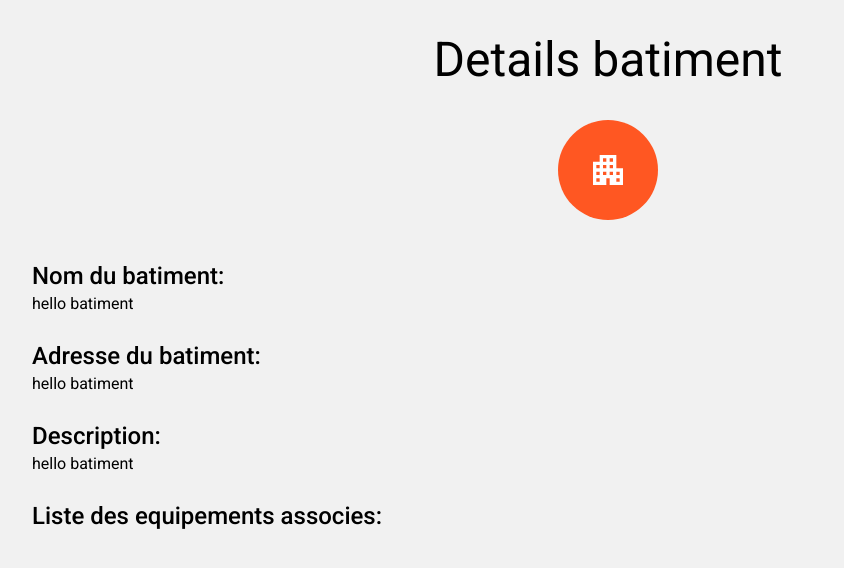
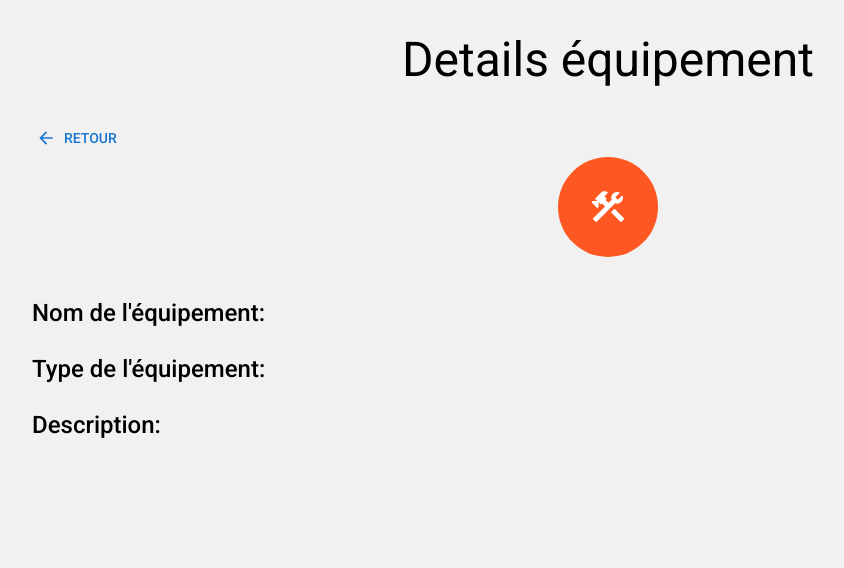
Before and after one commit to Thonio/equipment-manager, a React (Vite) app: page /equipment/1 in a window 1280 px wide. Shown: the top 568 px of the page, without its empty margins (32-876 px from the left). Built offline with nearby package versions, Linux system fonts and the light colour scheme.

Commit message:
details equipment & spelling

```diff
--- a/src/pages/DetailsBuildingPage.tsx
+++ b/src/pages/DetailsBuildingPage.tsx
@@ -30,7 +30,7 @@ export const DetailsBuildingPage = () => {
   }, [fetchListEquipment, details])
 
   return (
-    <LayoutComponent title="Details batiment">
+    <LayoutComponent title="Details bâtiment">
       <Box>
         <Button onClick={() => navigate('/')} startIcon={<ArrowBack />}>Retour</Button>
       </Box>
@@ -40,11 +40,11 @@ export const DetailsBuildingPage = () => {
         </Avatar>
       </Box>
       <Box sx={{ mb: 3 }}>
-        <Typography variant="h5" component='div' sx={{ fontWeight: 500 }}>Nom du batiment:</Typography>
+        <Typography variant="h5" component='div' sx={{ fontWeight: 500 }}>Nom du bâtiment:</Typography>
         <Typography variant="body1">{details?.name}</Typography>
       </Box>
       <Box sx={{ mb: 3 }}>
-        <Typography variant="h5" component='div' sx={{ fontWeight: 500 }}>Adresse du batiment:</Typography>
+        <Typography variant="h5" component='div' sx={{ fontWeight: 500 }}>Adresse du bâtiment:</Typography>
         <Typography variant="body1">{details?.address}</Typography>
       </Box>
       <Box sx={{ mb: 3 }}>
--- a/src/pages/DetailsEquipmentPage.tsx
+++ b/src/pages/DetailsEquipmentPage.tsx
@@ -1,30 +1,46 @@
-import { Avatar, Box, Typography } from "@mui/material"
+import { Avatar, Box, Button, Typography } from "@mui/material"
 import { LayoutComponent } from "../components/LayoutComponent"
-import { Apartment } from "@mui/icons-material"
+import { ArrowBack, Construction } from "@mui/icons-material"
 import { deepOrange } from "@mui/material/colors"
+import { EquipmentType } from "../types/types"
+import { useNavigate, useParams } from "react-router-dom"
+import { useEffect, useState } from "react"
+import { localStorageTools } from "../tools/localStorage"
 
 export const DetailsEquipmentPage = () => {
+  const { id } = useParams()
+  const navigate = useNavigate()
+  const [details, setDetails] = useState<EquipmentType>()
+  const fetchList = localStorageTools('equipment').get()
+
+  useEffect(() => {
+    if (fetchList) {
+      const list: EquipmentType[] = JSON.parse(fetchList)
+      setDetails(list.find((item) => item.id === Number(id)))
+    }
+  }, [fetchList])
+
   return (
-    <LayoutComponent title="Details batiment">
+    <LayoutComponent title="Details équipement">
+      <Box>
+        <Button onClick={() => navigate('/')} startIcon={<ArrowBack />}>Retour</Button>
+      </Box>
       <Box sx={{ display: 'flex', justifyContent: 'center', mb: 5 }}>
         <Avatar sx={{ width: 100, height: 100, bgcolor: deepOrange[500] }}>
-          <Apartment sx={{ fontSize: 40 }} />
+          <Construction sx={{ fontSize: 40 }} />
         </Avatar>
       </Box>
       <Box sx={{ mb: 3 }}>
-        <Typography variant="h5" component='div' sx={{ fontWeight: 500 }}>Nom du batiment:</Typography>
-        <Typography variant="body1">hello batiment</Typography>
+        <Typography variant="h5" component='div' sx={{ fontWeight: 500 }}>Nom de l'équipement:</Typography>
+        <Typography variant="body1">{details?.name}</Typography>
       </Box>
       <Box sx={{ mb: 3 }}>
-        <Typography variant="h5" component='div' sx={{ fontWeight: 500 }}>Adresse du batiment:</Typography>
-        <Typography variant="body1">hello batiment</Typography>
+        <Typography variant="h5" component='div' sx={{ fontWeight: 500 }}>Type de l'équipement:</Typography>
+        <Typography variant="body1">{details?.type}</Typography>
       </Box>
       <Box sx={{ mb: 3 }}>
         <Typography variant="h5" component='div' sx={{ fontWeight: 500 }}>Description:</Typography>
-        <Typography variant="body1">hello batiment</Typography>
-      </Box>
-      <Box>
-        <Typography variant="h5" component='div' sx={{ fontWeight: 500 }}>Liste des equipements associes:</Typography>
+        <Typography variant="body1">{details?.description}</Typography>
       </Box>
     </LayoutComponent>
   )
--- a/src/pages/ListBuilding.tsx
+++ b/src/pages/ListBuilding.tsx
@@ -31,11 +31,11 @@ export const ListBuilding = () => {
   return (
     <>
       <Box sx={{ mb: 2, textAlign: "right" }}>
-        <Button startIcon={<Add />} variant="outlined" onClick={() => setOpen(true)}>Ajouter un Batiment</Button>
+        <Button startIcon={<Add />} variant="outlined" onClick={() => setOpen(true)}>Ajouter un bâtiment</Button>
       </Box>
       {
         !dataBuilding && (
-          <Typography variant="body1" sx={{ textAlign: 'center' }}>Pas de batiment encore enregistrer</Typography>
+          <Typography variant="body1" sx={{ textAlign: 'center' }}>Pas de bâtiment encore enregistrer</Typography>
         )
       }
       {
--- a/src/pages/ListEquipment.tsx
+++ b/src/pages/ListEquipment.tsx
@@ -31,11 +31,11 @@ export const ListEquipment = () => {
   return (
     <>
       <Box sx={{ mb: 2, textAlign: "right" }}>
-        <Button startIcon={<Add />} variant="outlined" onClick={() => setOpen(true)}>Ajouter un equipement</Button>
+        <Button startIcon={<Add />} variant="outlined" onClick={() => setOpen(true)}>Ajouter un équipement</Button>
       </Box>
       {
         !dataEquipment && (
-          <Typography variant="body1" sx={{ textAlign: 'center' }}>Pas d'equipement encore enregistrer</Typography>
+          <Typography variant="body1" sx={{ textAlign: 'center' }}>Pas d'équipement encore enregistrer</Typography>
         )
       }
       {
```
